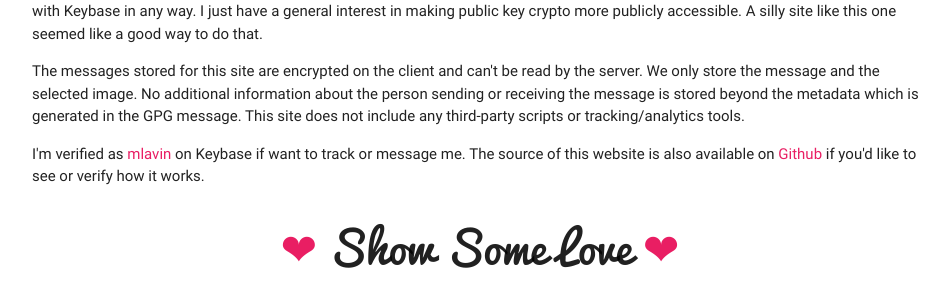
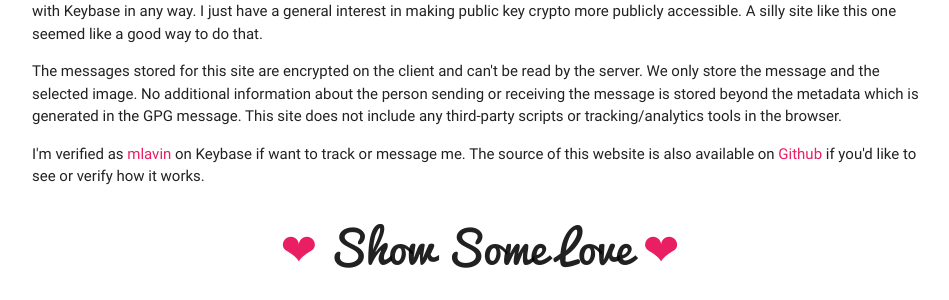
Before and after one commit to mlavin/secretcards, a Django app: template secretcards/templates/about.html in a window 1280 px wide. Shown: the part 219-519 px from the top of the page, without its empty margins (160-1109 px from the left). Run offline with Django 3.2, Linux system fonts and the light colour scheme; the template is opened without the code that fills it, so the values that code supplies are empty; some libraries are stand-ins or nearby versions; some web fonts are replaced.

Commit message:
Make it clear there are no third party tracking/analytics on the client.

```diff
--- a/secretcards/templates/about.html
+++ b/secretcards/templates/about.html
@@ -24,7 +24,7 @@
             by the server. We only store the message and the selected image. No additional information
             about the person sending or receiving the message is stored beyond the metadata
             which is generated in the GPG message. This site does not include any third-party
-            scripts or tracking/analytics tools.</p>
+            scripts or tracking/analytics tools in the browser.</p>
             <p>I'm verified as <a href="https://keybase.io/mlavin" class="pink-text">mlavin</a>
             on Keybase if want to track or message me. The source of this website is also
             available on <a href="https://github.com/mlavin/secretcards" class="pink-text">Github</a>
```
